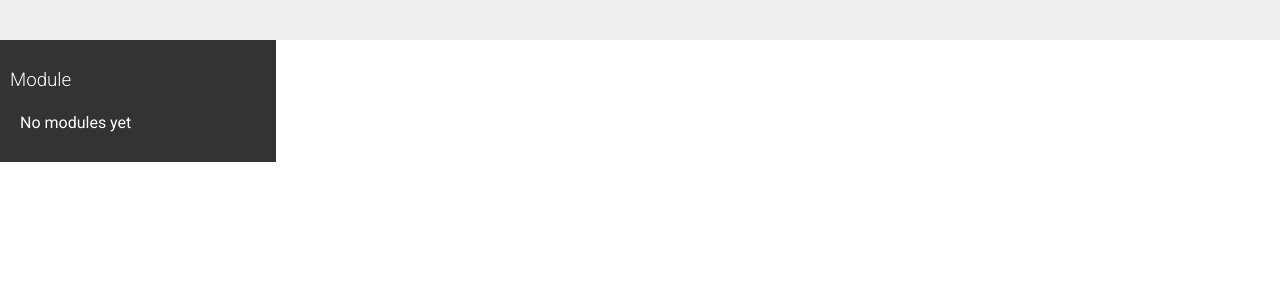
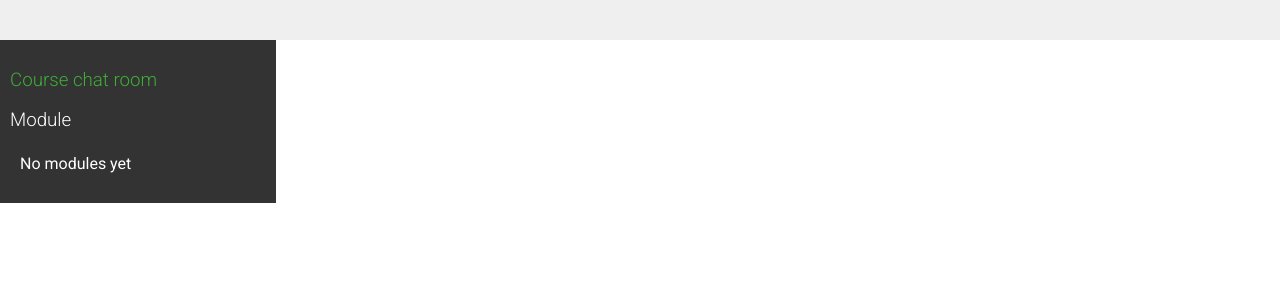
Before and after one commit to DanielLeviLucas/E-learning-app, a Django app: template students/templates/students/course/detail.html in a window 1280 px wide. Shown: the part 54-354 px from the top of that part. Run offline with Django 4.2, Linux system fonts and the light colour scheme; the template is opened without the code that fills it, so the values that code supplies are empty; the page is wider than the window, and the part outside it is not shown; some libraries are stand-ins or nearby versions.

Commit message:
Integrate the chatt app with existing views

```diff
--- a/students/templates/students/course/detail.html
+++ b/students/templates/students/course/detail.html
@@ -6,6 +6,9 @@
 {% block content %}
     <h1>{{ module.title }}</h1>
     <div class="contents">
+        <h3>
+            <a href="{% url "chat:course_chat_room" object.id  %}">Course chat room</a>
+        </h3>
         <h3>Module</h3>
         <ul id="modules">
             {% for m in object.modules.all %}
```
